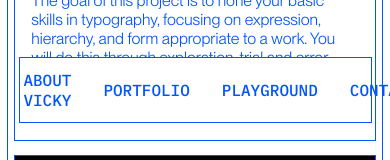
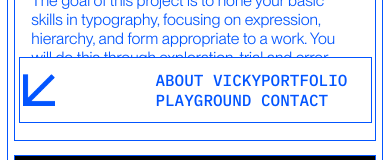
Before and after one commit to v1ckych3n/v1ckych3n.github.io, a plain HTML site: page index.html in a window 390 px wide. Shown: the part 680-840 px from the top of the page. Drawn offline with Linux system fonts and the light colour scheme.

Commit message:
responsiveness update

```diff
--- a/assets/style-landing.css
+++ b/assets/style-landing.css
@@ -205,12 +205,9 @@ footer {
     font-weight: 500;
     font-family: var(--body-font);
 
-    display: flex;
-    flex-direction: row;
-    column-gap: calc(var(--gap) * 2);
-    justify-content: space-between;
-    align-content: center;
-    align-items: center;
+    display: grid;
+    grid-template-columns: 1fr 1fr;
+    grid-template-rows: 1fr 1fr;
 }
 
 .logo {
@@ -299,6 +296,15 @@ footer {
         cursor: pointer;
     }
 
+    .navbar_links {
+        display: flex;
+        flex-direction: row;
+        column-gap: calc(var(--gap) * 2);
+        justify-content: space-between;
+        align-content: center;
+        align-items: center;
+    }
+
     .footer_links > a:hover {
         background-color: var(--white);
         color: var(--blue);
```
